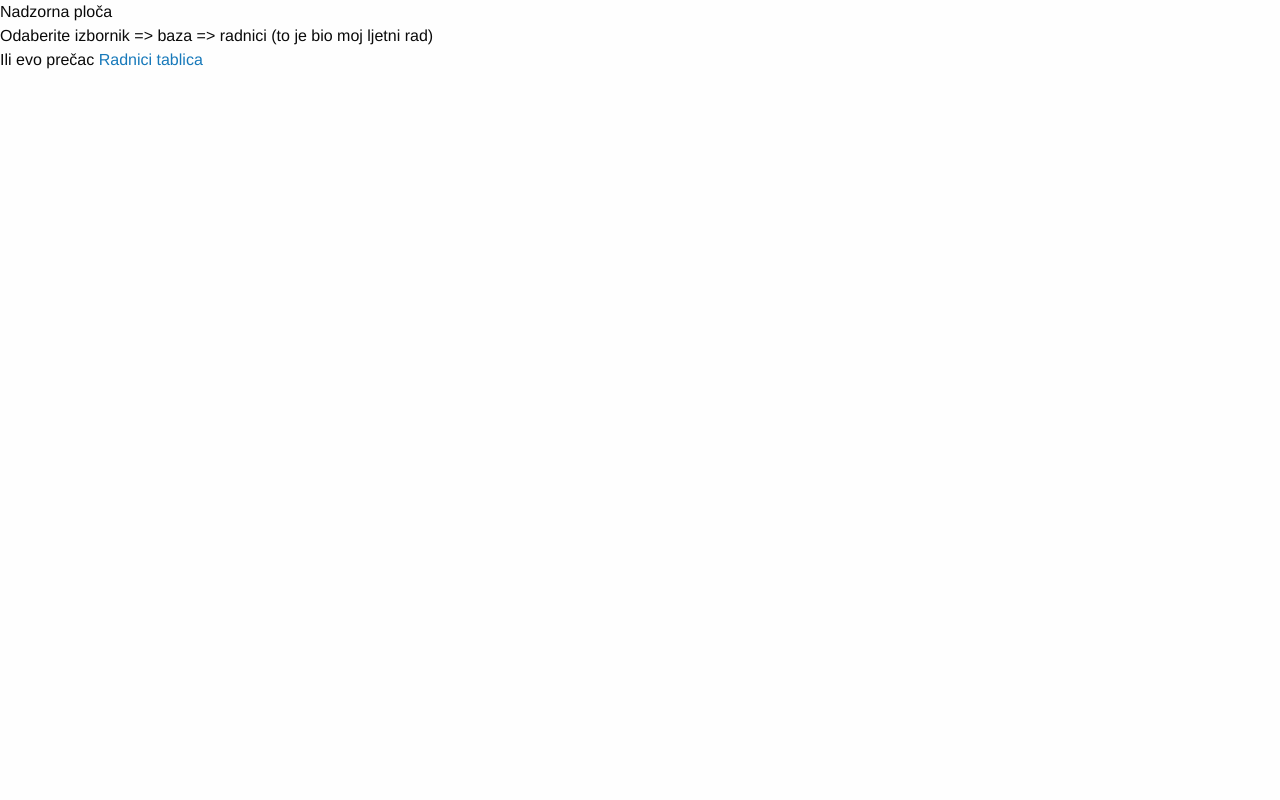
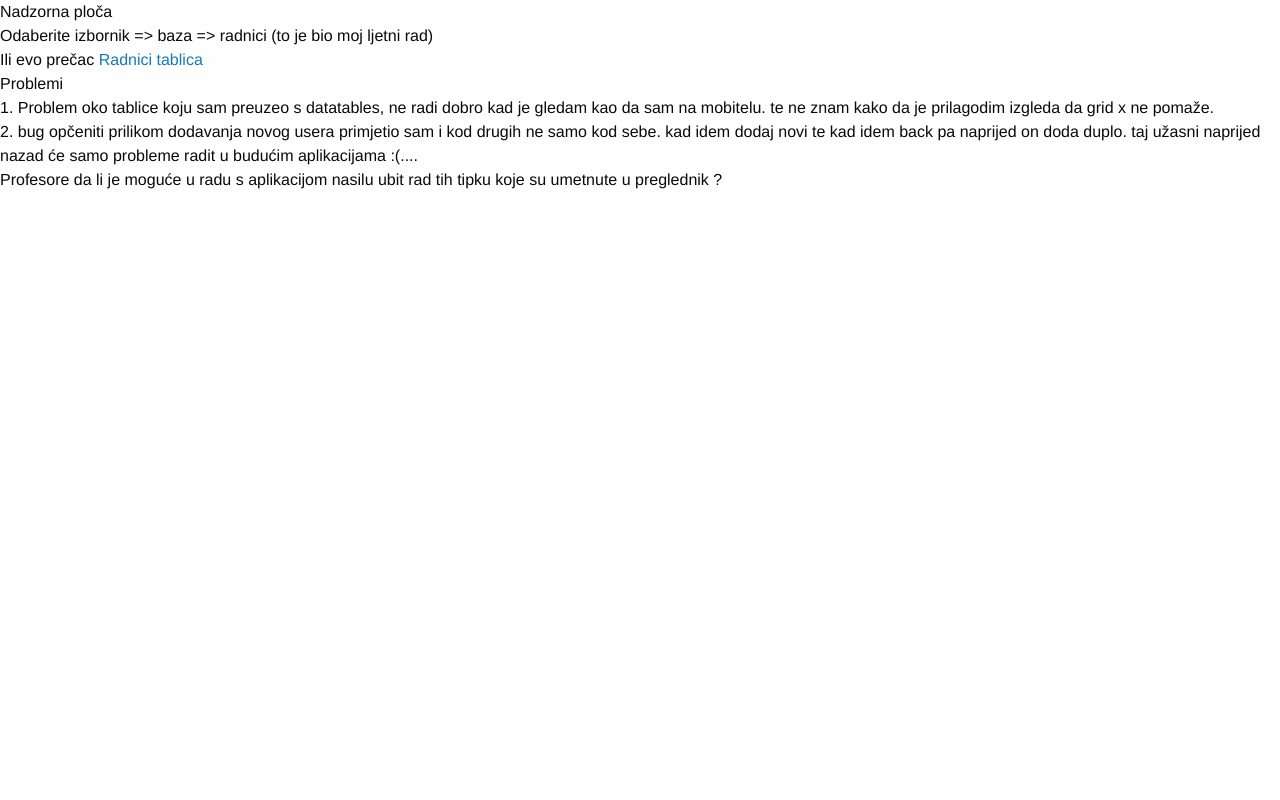
Before and after one commit to iivansic/zavrsnirad, a PHP site: template view/privatno/nadzornaploca.phtml in a window 1280 px wide. Run offline with PHP 8.4, Linux system fonts and the light colour scheme; the template is opened without the code that fills it, so the values that code supplies are empty; some libraries are stand-ins or nearby versions.

Commit message:
uoceni probleni prijavljeno na nadzornoj ploci

```diff
--- a/view/privatno/nadzornaploca.phtml
+++ b/view/privatno/nadzornaploca.phtml
@@ -3,3 +3,11 @@ Nadzorna ploča <br>
 Odaberite izbornik => baza => radnici   (to je bio moj ljetni rad)
 <br>
 Ili evo prečac <a href="<?=APP::config('url') ?>radnik/index">Radnici tablica</a>
+<br>
+Problemi
+<br>
+1. Problem oko tablice koju sam preuzeo s datatables, ne radi dobro kad je gledam kao da sam na mobitelu. te ne znam kako da je prilagodim izgleda da grid x ne pomaže.
+<br>
+2. bug opčeniti prilikom dodavanja novog usera primjetio sam i kod drugih ne samo kod sebe. kad idem dodaj novi te kad idem back pa naprijed on doda duplo. taj užasni naprijed nazad će samo probleme radit u budućim aplikacijama :(....
+<br>
+Profesore da li je moguće u radu s aplikacijom nasilu ubit rad tih tipku koje su umetnute u preglednik ?
```
